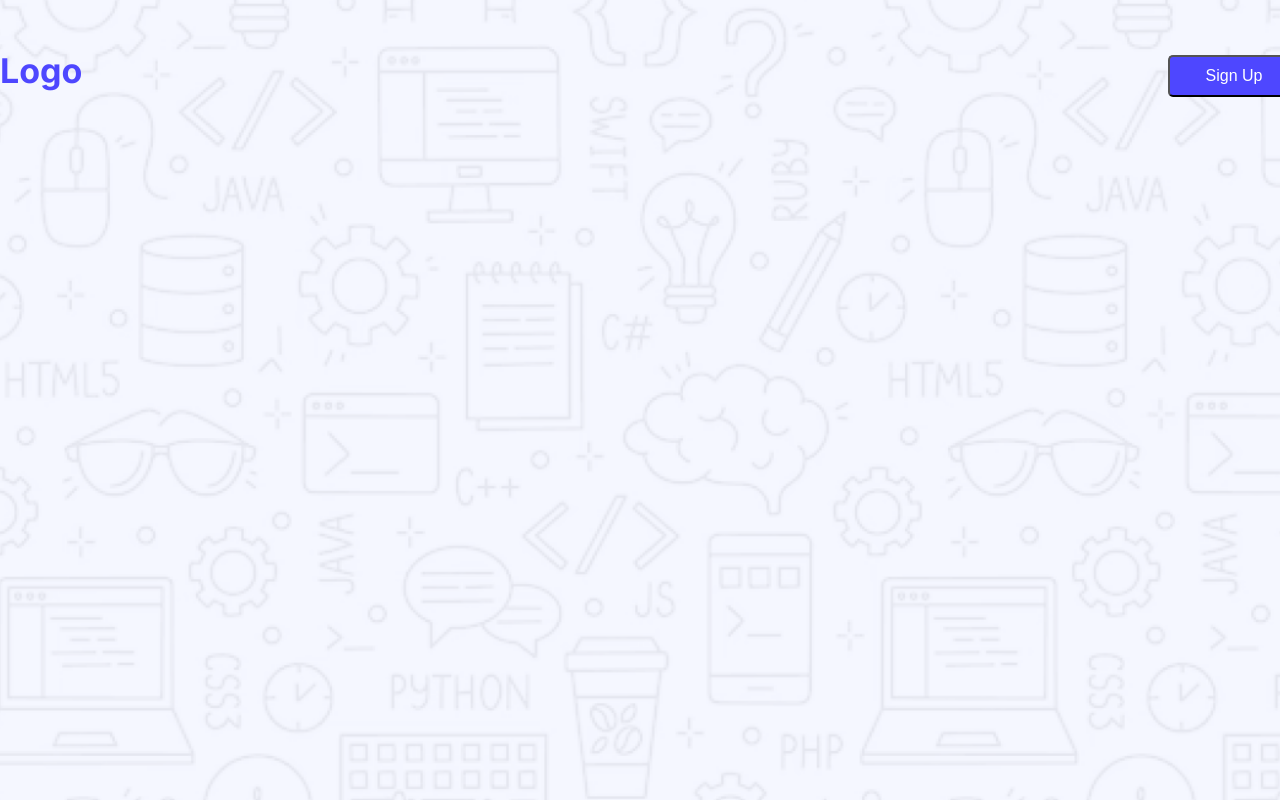
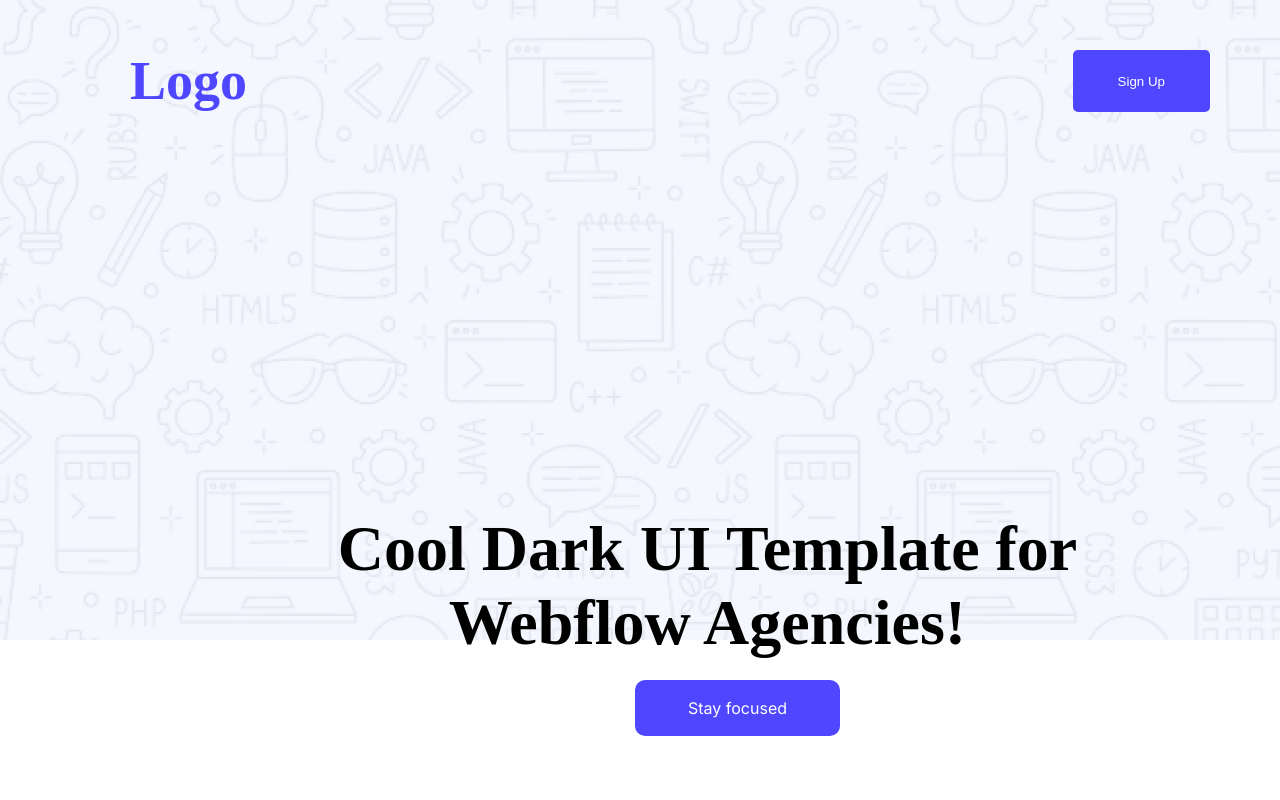
Before and after one commit to siddiquemd786/my-first-landingpage-inhero, a plain HTML site: page index.html in a window 1280 px wide. Drawn offline with Linux system fonts and the light colour scheme.

Commit message:
completed banner section

```diff
--- a/index.html
+++ b/index.html
@@ -15,9 +15,16 @@
 <body>
     <header class="banner">
         <nav class="navber">
-         <h1 class="inter-normal" >Logo</h1>
-         <button class="btn1">Sign Up</button>
+            <h3>Logo</h3>
+            <button class="btn1">Sign Up</button>
+
         </nav>
+        <div class="banner-title">
+            <h1>Cool Dark UI Template for Webflow Agencies!</h1>
+             <button class="btn2">Stay focused</button>
+
+        </div>
+
 
     </header>
     <main>
--- a/style.css
+++ b/style.css
@@ -5,44 +5,63 @@
 }
 
 .banner{
-       width: 100vw; /* full viewport width */
-    height: 100vh; /* full viewport height */
+    width: 100%;
+    height: 640px;
     background-image: url(Assets/Hero-bg.png);
-    background-size: cover;
-    background-position: center;
+
 }
 
-.inter-normal {
-  font-family: "Inter", sans-serif;
-   font-style: normal;
-}
-.raleway-normal {
-  font-family: "Raleway", sans-serif;
-  font-style: normal;
-}
 .navber{
-   width: 1300px;
-   margin: 0 auto;
     display: flex;
     justify-content: space-between;
-    align-items: center;
+    width: 1140px;
+    margin: 0 auto;
+    padding-top: 50px;
 
-    height: 151px;
-    font-family: Impact, Haettenschweiler, 'Arial Narrow Bold', sans-serif;
 }
-.navber h1{
-    width: 99px;
-    height: 51px;
-
-    font-size: 34px;
+.navber h3{
+    padding-left: 60px;
+    font-size: 54px;
     color:#4E47FF ;
 }
 .btn1{
-    padding:10px 20px;
+    background-color:#4E47FF;
+    padding: 2px 45px ;
+    color: white;
     border-radius: 5px;
-    width: 132px;
+    outline: none;
+    border: none;
+
+}
+
+.banner-title{
+
+
+    display: flex;
+    flex-flow: column;
+    height: 237px;
+    width: 905px;
+    margin-left: 255px;
+    margin-top: 400px;
+    text-align: center;
+
+    font-size: 32px;
+
+}
+.btn2 {
+    padding:18px 10px;
+    background-color: #4E47FF;
+    margin-left: 380px;
+    display:block;
+    width: 205px;
+    margin-top: 20px;
+
+    color: white;
     font-size: 16px;
-    background-color: #4E47FF;
     text-align: center;
-    color: white;
+    border-radius: 10px;
+    border: none;
+    outline: none;
+    cursor: pointer;
+    font-family: "Inter", sans-serif;
 }
```
